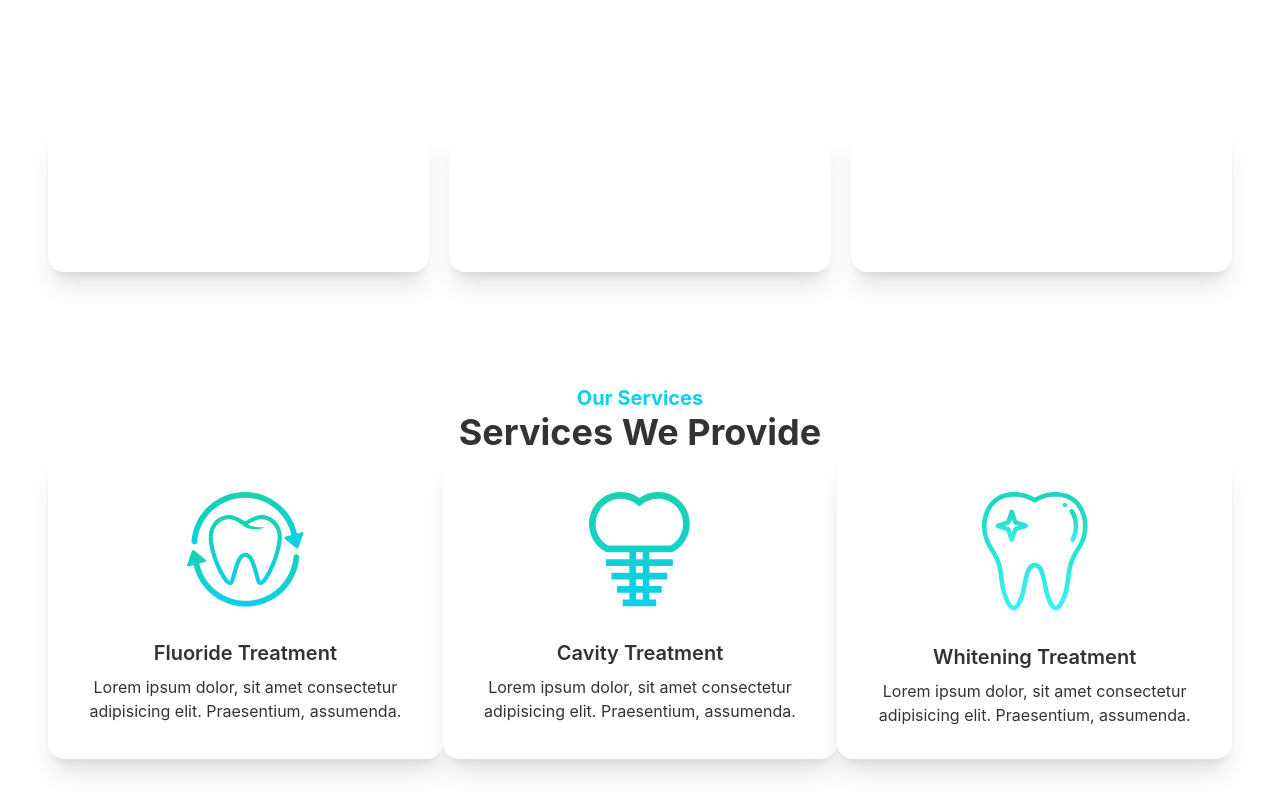
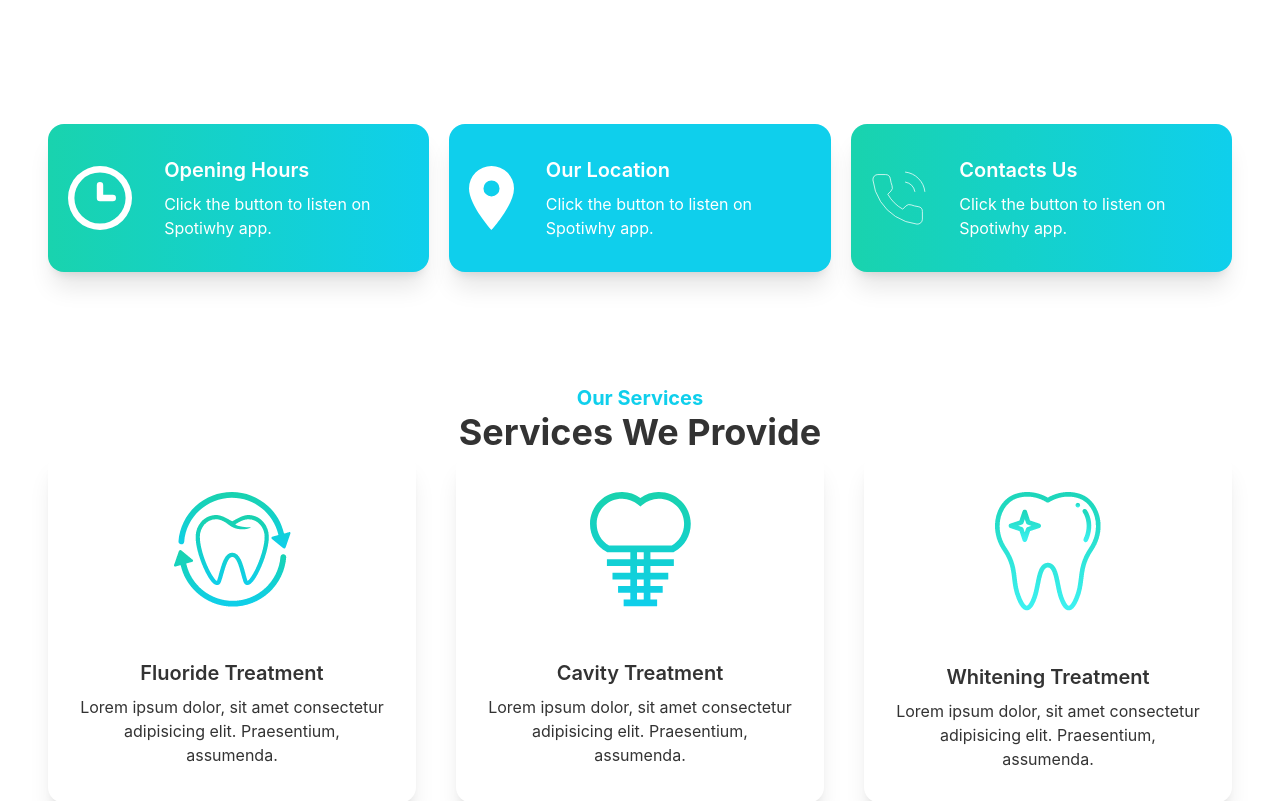
Before and after one commit to monirakandha/doctor-appoinment-portal, a React (Create React App) app: page / in a window 1280 px wide. Shown: the part 740-1541 px from the top of the page. Built offline with nearby package versions, Linux system fonts and the light colour scheme.

Commit message:
home page service section gap problem fixed

```diff
--- a/src/Pages/Home/Info/Info.js
+++ b/src/Pages/Home/Info/Info.js
@@ -9,17 +9,17 @@ const Info = () => {
     <div className="grid grid-cols-1 lg:grid-cols-3 gap-5">
       <InfoCard
         cardTitle="Opening Hours"
-        bgclassName="bg-gradient-to-r from-secondary to-primary"
+        bgClass="bg-gradient-to-r from-secondary to-primary"
         img={clock}
       ></InfoCard>
       <InfoCard
         cardTitle="Our Location"
-        bgclassName="bg-neutral"
+        bgClass="bg-primary"
         img={marker}
       ></InfoCard>
       <InfoCard
         cardTitle="Contacts Us"
-        bgclassName="bg-gradient-to-r from-secondary to-primary"
+        bgClass="bg-gradient-to-r from-secondary to-primary"
         img={phone}
       ></InfoCard>
     </div>
--- a/src/Pages/Home/Service/Service.js
+++ b/src/Pages/Home/Service/Service.js
@@ -2,8 +2,8 @@ import React from "react";
 
 const Service = ({ service }) => {
   return (
-    <div className="card lg:max-w-lg bg-base-100 shadow-xl">
-      <figure className="px-10 pt-10">
+    <div className="card lg:max-w-lg bg-base-100 shadow-xl gap-5">
+      <figure className="px-10 pt-10 mx-10">
         <img src={service.img} alt="Shoes" className="rounded-xl" />
       </figure>
       <div className="card-body items-center text-center">
--- a/src/Pages/Home/Services/Services.js
+++ b/src/Pages/Home/Services/Services.js
@@ -31,7 +31,7 @@ const Services = () => {
             <h3 className='text-primary text-xl font-bold'>Our Services</h3>
             <h1 className='text-4xl font-bold' >Services We Provide</h1>
             </div>
-            <div className='grid sm:grid-cols-1 md:grid-cols-2 lg:grid-cols-3'>
+            <div className='grid sm:grid-cols-1 md:grid-cols-2 lg:grid-cols-3 gap-10'>
                 {
                     services.map(service => <Service key={service._id} service={service}></Service>)
                 }
```
